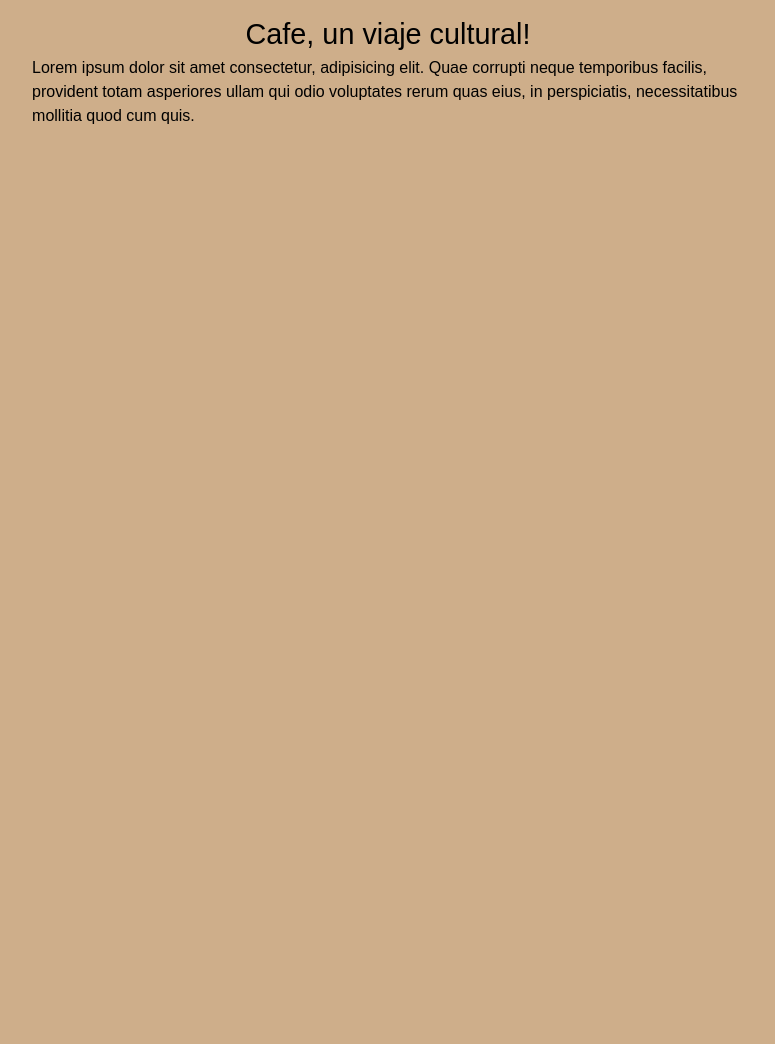
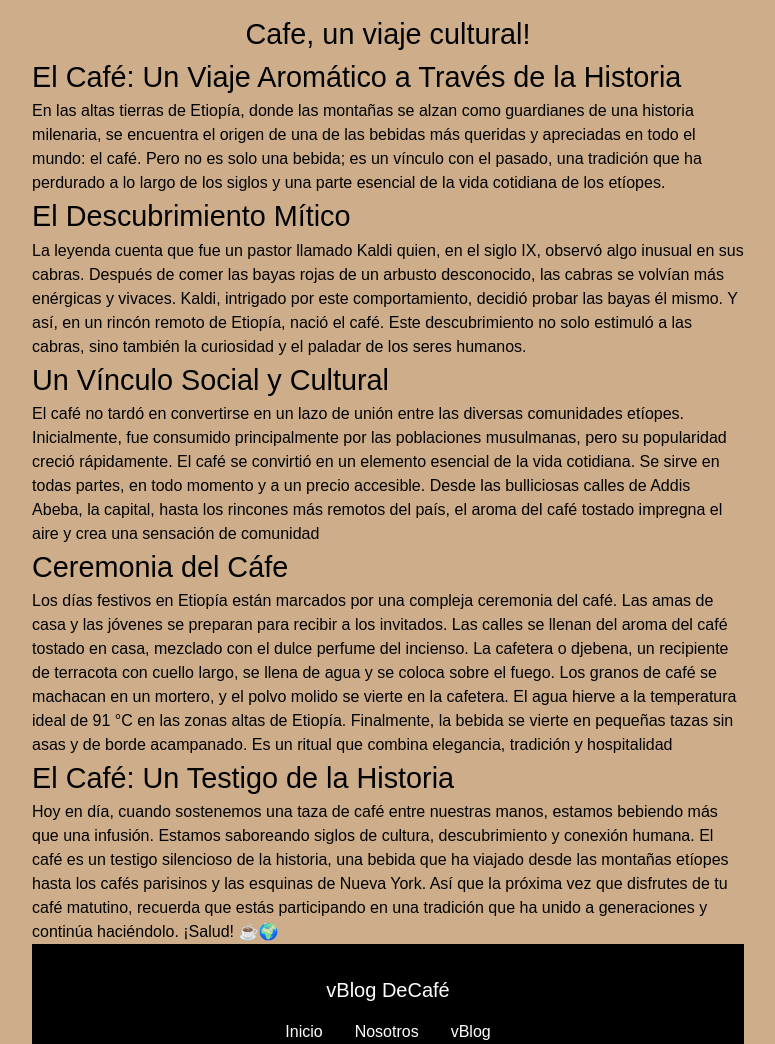
Before and after one commit to diegoe120/vBlogDeCafe, an Astro site: page / in a window 1280 px wide. Shown: the part 163-1207 px from the top of the page, without its empty margins (252-1027 px from the left). Before the commit the page ends 800 px from the top, so only its background shows below. Built offline with nearby package versions, Linux system fonts and the light colour scheme; Astro itself is replaced by a stand-in of ours; a web font is replaced by a local one.

Commit message:
agregando un texto al index y mejorando el footer

```diff
--- /dev/null
+++ b/src/components/BarraMenuFooter.astro
@@ -0,0 +1,12 @@
+---
+import Navigation from "./Navigation.astro";
+---
+
+<div class="block items-center justify-between bg-black text-white pt-4 pb4">
+    <a class="text-center" href="/">
+        <h1 class="text-xl p-4">
+            vBlog <span class="titulo-span-footer">DeCafé</span>
+        </h1>
+    </a>
+    <Navigation />
+</div>
--- a/src/components/Footer.astro
+++ b/src/components/Footer.astro
@@ -1,13 +1,9 @@
 ---
+import BarraMenuFooter from "./BarraMenuFooter.astro";
 const plataform = ["Instagram", "Tik-tok", "YouTube"];
 const username = "vblogdecafe";
 ---
 
 <footer>
-    <p>
-        Lorem ipsum dolor sit amet consectetur, adipisicing elit. Quae corrupti
-        neque temporibus facilis, provident totam asperiores ullam qui odio
-        voluptates rerum quas eius, in perspiciatis, necessitatibus mollitia
-        quod cum quis.
-    </p>
+    <BarraMenuFooter />
 </footer>
--- a/src/pages/index.astro
+++ b/src/pages/index.astro
@@ -17,6 +17,67 @@ const pageTitle = "vBlogDeCafe";
 	<body>
 		<Header />
 		<h2 class="font-medium text-center mt-4">Cafe, un viaje cultural!</h2>
+
+		<article>
+			<h2>El Café: Un Viaje Aromático a Través de la Historia</h2>
+			<p>
+				En las altas tierras de Etiopía, donde las montañas se alzan
+				como guardianes de una historia milenaria, se encuentra el
+				origen de una de las bebidas más queridas y apreciadas en todo
+				el mundo: el café. Pero no es solo una bebida; es un vínculo con
+				el pasado, una tradición que ha perdurado a lo largo de los
+				siglos y una parte esencial de la vida cotidiana de los etíopes.
+			</p>
+			<h2>El Descubrimiento Mítico</h2>
+			<p>
+				La leyenda cuenta que fue un pastor llamado Kaldi quien, en el
+				siglo IX, observó algo inusual en sus cabras. Después de comer
+				las bayas rojas de un arbusto desconocido, las cabras se volvían
+				más enérgicas y vivaces. Kaldi, intrigado por este
+				comportamiento, decidió probar las bayas él mismo. Y así, en un
+				rincón remoto de Etiopía, nació el café. Este descubrimiento no
+				solo estimuló a las cabras, sino también la curiosidad y el
+				paladar de los seres humanos.
+			</p>
+			<h2>Un Vínculo Social y Cultural</h2>
+			<p>
+				El café no tardó en convertirse en un lazo de unión entre las
+				diversas comunidades etíopes. Inicialmente, fue consumido
+				principalmente por las poblaciones musulmanas, pero su
+				popularidad creció rápidamente. El café se convirtió en un
+				elemento esencial de la vida cotidiana. Se sirve en todas
+				partes, en todo momento y a un precio accesible. Desde las
+				bulliciosas calles de Addis Abeba, la capital, hasta los
+				rincones más remotos del país, el aroma del café tostado
+				impregna el aire y crea una sensación de comunidad
+			</p>
+			<h2>Ceremonia del Cáfe</h2>
+			<p>
+				Los días festivos en Etiopía están marcados por una compleja
+				ceremonia del café. Las amas de casa y las jóvenes se preparan
+				para recibir a los invitados. Las calles se llenan del aroma del
+				café tostado en casa, mezclado con el dulce perfume del
+				incienso. La cafetera o djebena, un recipiente de terracota con
+				cuello largo, se llena de agua y se coloca sobre el fuego. Los
+				granos de café se machacan en un mortero, y el polvo molido se
+				vierte en la cafetera. El agua hierve a la temperatura ideal de
+				91 °C en las zonas altas de Etiopía. Finalmente, la bebida se
+				vierte en pequeñas tazas sin asas y de borde acampanado. Es un
+				ritual que combina elegancia, tradición y hospitalidad
+			</p>
+			<h2>El Café: Un Testigo de la Historia</h2>
+			<p>
+				Hoy en día, cuando sostenemos una taza de café entre nuestras
+				manos, estamos bebiendo más que una infusión. Estamos saboreando
+				siglos de cultura, descubrimiento y conexión humana. El café es
+				un testigo silencioso de la historia, una bebida que ha viajado
+				desde las montañas etíopes hasta los cafés parisinos y las
+				esquinas de Nueva York. Así que la próxima vez que disfrutes de
+				tu café matutino, recuerda que estás participando en una
+				tradición que ha unido a generaciones y continúa haciéndolo.
+				¡Salud! ☕🌍
+			</p>
+		</article>
 		<Footer />
 	</body>
 </html>
```
